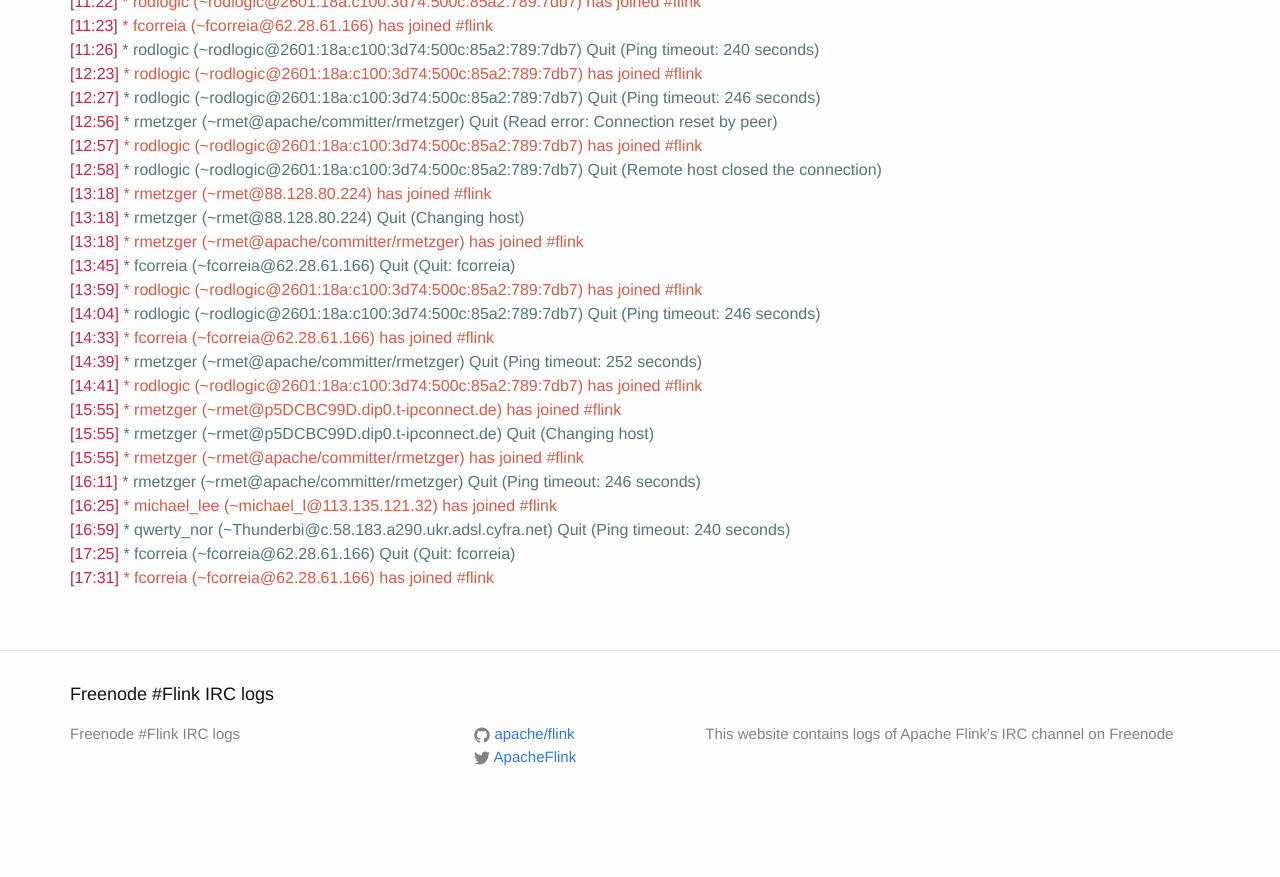
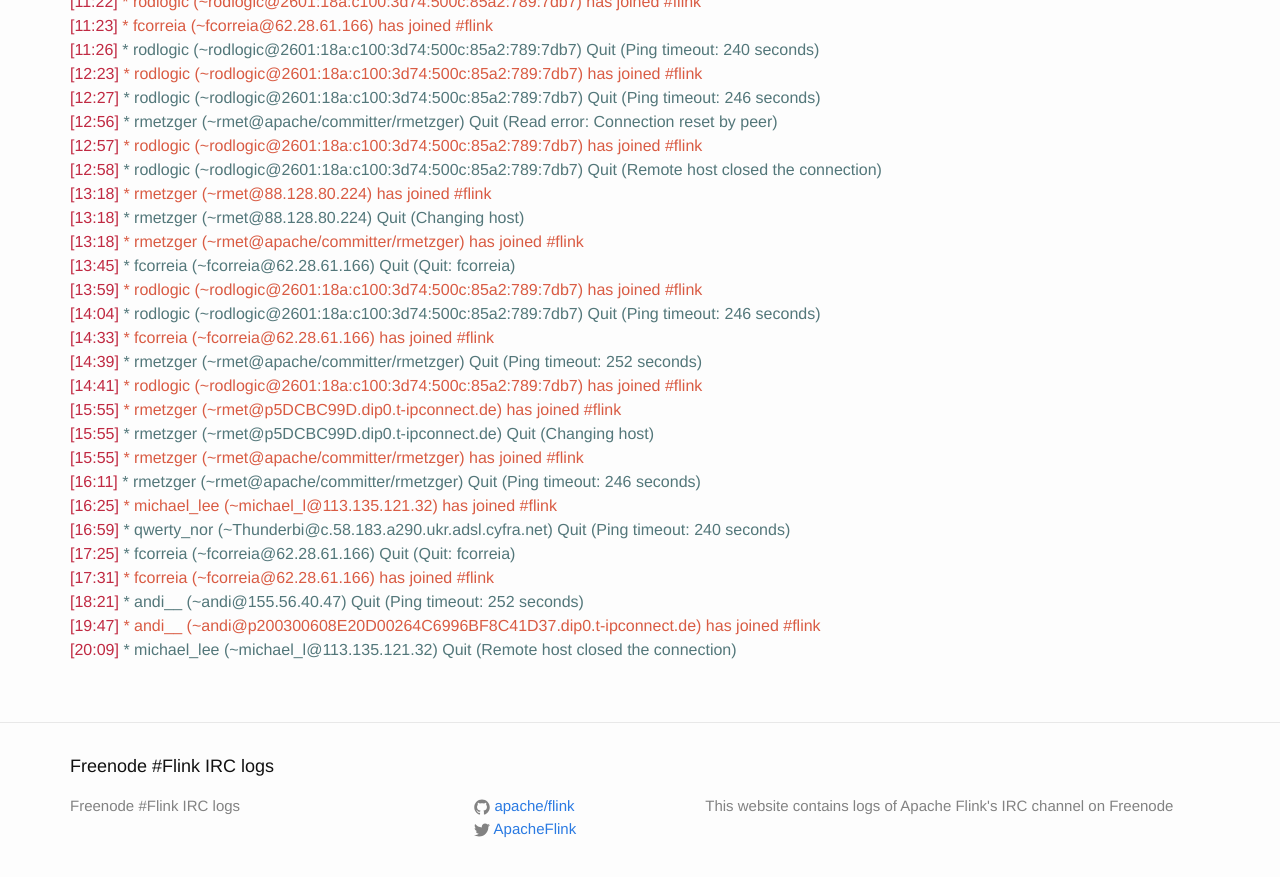
Before and after one commit to flink-irc-logs/flink-irc-logs.github.io, a Jekyll site: the page built from _posts/2015-11-11-logs.markdown, in a window 1280 px wide and 900 px high, scrolled down 666 px. Shown: the top 877 px of the window. Built offline with Jekyll 4.4.1, drawn with Linux system fonts in a browser that asks for light colours; before the commit the page ends 1494 px from its top, so only the background shows below that.

Commit message:
Update of the logs on Wed Nov 11 20:20:14 CET 2015

```diff
--- a/_posts/2015-11-11-logs.markdown
+++ b/_posts/2015-11-11-logs.markdown
@@ -48,3 +48,6 @@
 <span class="irc-date">[16:59]</span> <span class="irc-navy">* qwerty_nor (~Thunderbi@c.58.183.a290.ukr.adsl.cyfra.net) Quit (Ping timeout: 240 seconds)</span><br />
 <span class="irc-date">[17:25]</span> <span class="irc-navy">* fcorreia (~fcorreia@62.28.61.166) Quit (Quit: fcorreia)</span><br />
 <span class="irc-date">[17:31]</span> <span class="irc-green">* fcorreia (~fcorreia@62.28.61.166) has joined #flink</span><br />
+<span class="irc-date">[18:21]</span> <span class="irc-navy">* andi__ (~andi@155.56.40.47) Quit (Ping timeout: 252 seconds)</span><br />
+<span class="irc-date">[19:47]</span> <span class="irc-green">* andi__ (~andi@p200300608E20D00264C6996BF8C41D37.dip0.t-ipconnect.de) has joined #flink</span><br />
+<span class="irc-date">[20:09]</span> <span class="irc-navy">* michael_lee (~michael_l@113.135.121.32) Quit (Remote host closed the connection)</span><br />
```
